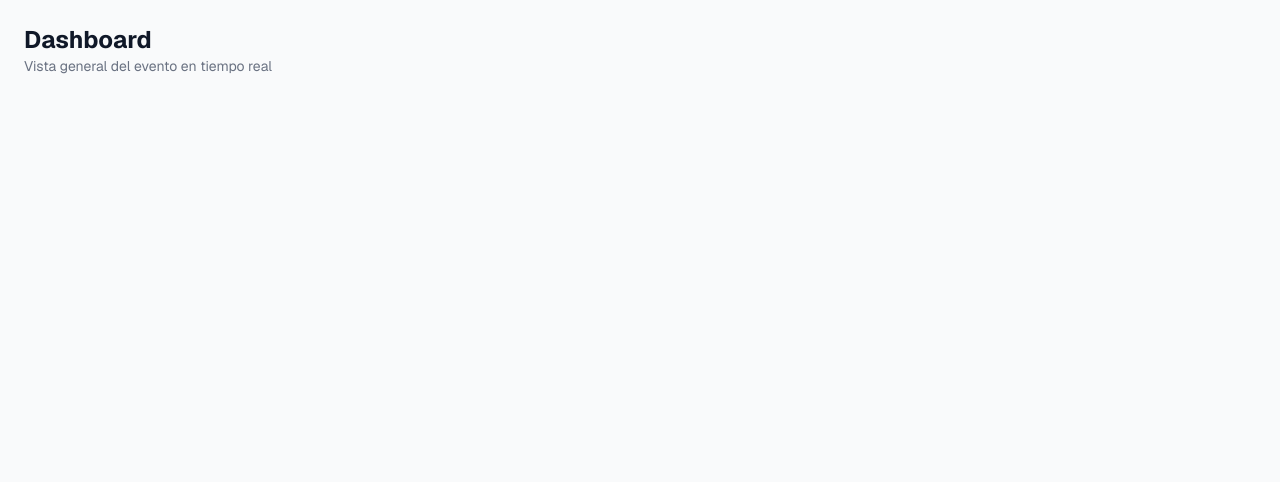
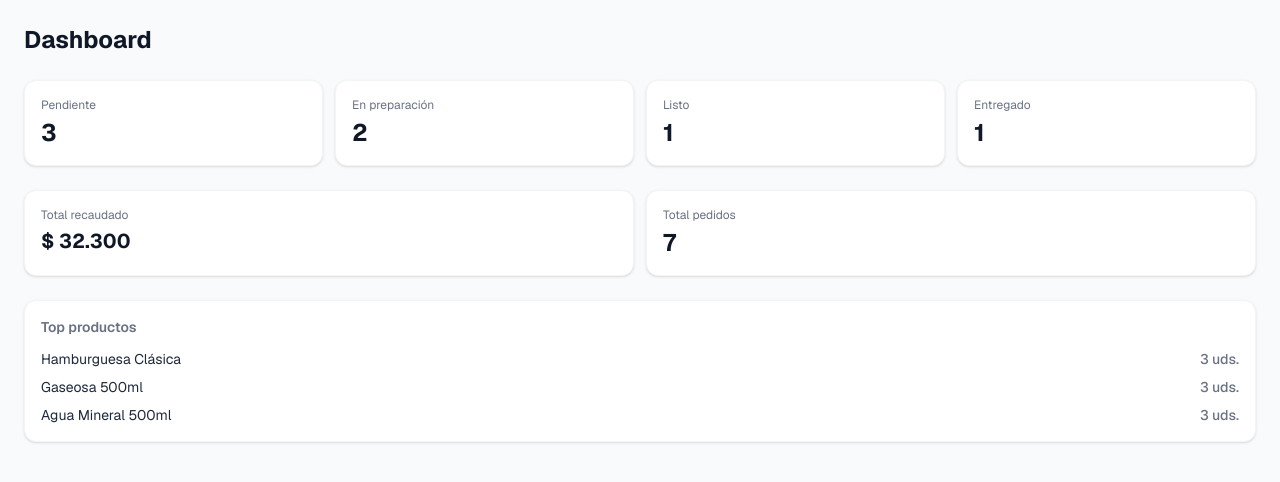
Before and after one commit to nubapaycode/nubapay-frontend, a Next.js app: page /dashboard in a window 1280 px wide. Shown: the top 482 px of the page. Built offline with nearby package versions, Linux system fonts and the light colour scheme.

Commit message:
feat: add organizer dashboard with live metrics simulation

```diff
--- a/app/(organizer)/dashboard/page.tsx
+++ b/app/(organizer)/dashboard/page.tsx
@@ -1,10 +1,14 @@
+import type { Metadata } from 'next'
+import { DashboardView } from '@/components/organizer/DashboardView'
+
+export const metadata: Metadata = {
+  title: 'Dashboard — Nubapay',
+}
+
 export default function OrganizerDashboardPage() {
   return (
     <main className="min-h-screen p-6">
-      <header className="mb-6">
-        <h1 className="text-2xl font-bold">Dashboard</h1>
-        <p className="text-sm text-gray-500">Vista general del evento en tiempo real</p>
-      </header>
+      <DashboardView />
     </main>
   )
 }
--- /dev/null
+++ b/components/organizer/DashboardView.tsx
@@ -0,0 +1,75 @@
+'use client'
+
+import { useDashboard } from '@/lib/hooks/useDashboard'
+import { formatPrice } from '@/lib/utils'
+import type { OrderStatus } from '@/types'
+
+const STATUS_LABELS: { key: OrderStatus; label: string }[] = [
+  { key: 'pending', label: 'Pendiente' },
+  { key: 'preparing', label: 'En preparación' },
+  { key: 'ready', label: 'Listo' },
+  { key: 'delivered', label: 'Entregado' },
+]
+
+export function DashboardView() {
+  const { orders } = useDashboard()
+
+  const totalRevenue = orders.reduce((sum, o) => sum + o.total, 0)
+
+  const topProducts = Object.values(
+    orders.flatMap(o => o.items).reduce<Record<string, { name: string; quantity: number }>>(
+      (acc, item) => {
+        if (acc[item.name]) {
+          acc[item.name].quantity += item.quantity
+        } else {
+          acc[item.name] = { name: item.name, quantity: item.quantity }
+        }
+        return acc
+      },
+      {}
+    )
+  )
+    .sort((a, b) => b.quantity - a.quantity)
+    .slice(0, 3)
+
+  return (
+    <div>
+      <h1 className="text-2xl font-bold mb-6">Dashboard</h1>
+
+      <div className="grid grid-cols-2 gap-3 mb-6 lg:grid-cols-4">
+        {STATUS_LABELS.map(({ key, label }) => {
+          const count = orders.filter(o => o.status === key).length
+          return (
+            <div key={key} className="bg-white rounded-xl border border-gray-100 shadow-sm p-4">
+              <p className="text-xs text-gray-500 mb-1">{label}</p>
+              <p className="text-2xl font-bold">{count}</p>
+            </div>
+          )
+        })}
+      </div>
+
+      <div className="grid grid-cols-2 gap-3 mb-6">
+        <div className="bg-white rounded-xl border border-gray-100 shadow-sm p-4">
+          <p className="text-xs text-gray-500 mb-1">Total recaudado</p>
+          <p className="text-xl font-bold">{formatPrice(totalRevenue)}</p>
+        </div>
+        <div className="bg-white rounded-xl border border-gray-100 shadow-sm p-4">
+          <p className="text-xs text-gray-500 mb-1">Total pedidos</p>
+          <p className="text-2xl font-bold">{orders.length}</p>
+        </div>
+      </div>
+
+      <div className="bg-white rounded-xl border border-gray-100 shadow-sm p-4">
+        <h2 className="text-sm font-semibold text-gray-500 mb-3">Top productos</h2>
+        <div className="flex flex-col gap-2">
+          {topProducts.map(product => (
+            <div key={product.name} className="flex justify-between text-sm">
+              <span className="text-gray-800">{product.name}</span>
+              <span className="font-medium text-gray-500">{product.quantity} uds.</span>
+            </div>
+          ))}
+        </div>
+      </div>
+    </div>
+  )
+}
--- /dev/null
+++ b/lib/hooks/useDashboard.ts
@@ -0,0 +1,43 @@
+'use client'
+
+import { useState, useEffect } from 'react'
+import type { Order } from '@/types'
+import { mockOrders } from '@/lib/mock/orders'
+
+const RANDOM_ITEMS = [
+  { productId: 'p1', name: 'Hamburguesa Clásica', price: 3500, quantity: 1 },
+  { productId: 'p2', name: 'Pizza de Muzzarella', price: 2800, quantity: 1 },
+  { productId: 'p3', name: 'Empanadas x3', price: 2200, quantity: 1 },
+  { productId: 'p4', name: 'Gaseosa 500ml', price: 1200, quantity: 1 },
+  { productId: 'p5', name: 'Agua Mineral 500ml', price: 800, quantity: 1 },
+  { productId: 'c1', name: 'Combo Clásico', price: 4200, quantity: 1 },
+  { productId: 'c2', name: 'Combo Familiar', price: 4400, quantity: 1 },
+]
+
+function generateOrder(): Order {
+  const item = RANDOM_ITEMS[Math.floor(Math.random() * RANDOM_ITEMS.length)]
+  const now = new Date().toISOString()
+  return {
+    id: crypto.randomUUID(),
+    eventId: 'demo-event',
+    items: [item],
+    total: item.price,
+    status: 'pending',
+    qrToken: crypto.randomUUID(),
+    createdAt: now,
+    updatedAt: now,
+  }
+}
+
+export function useDashboard(): { orders: Order[] } {
+  const [orders, setOrders] = useState<Order[]>(mockOrders)
+
+  useEffect(() => {
+    const interval = setInterval(() => {
+      setOrders(prev => [...prev, generateOrder()])
+    }, 5000)
+    return () => clearInterval(interval)
+  }, [])
+
+  return { orders }
+}
```
Also changed, not shown: 2 other files (tests, documents, lock files or other folders).
